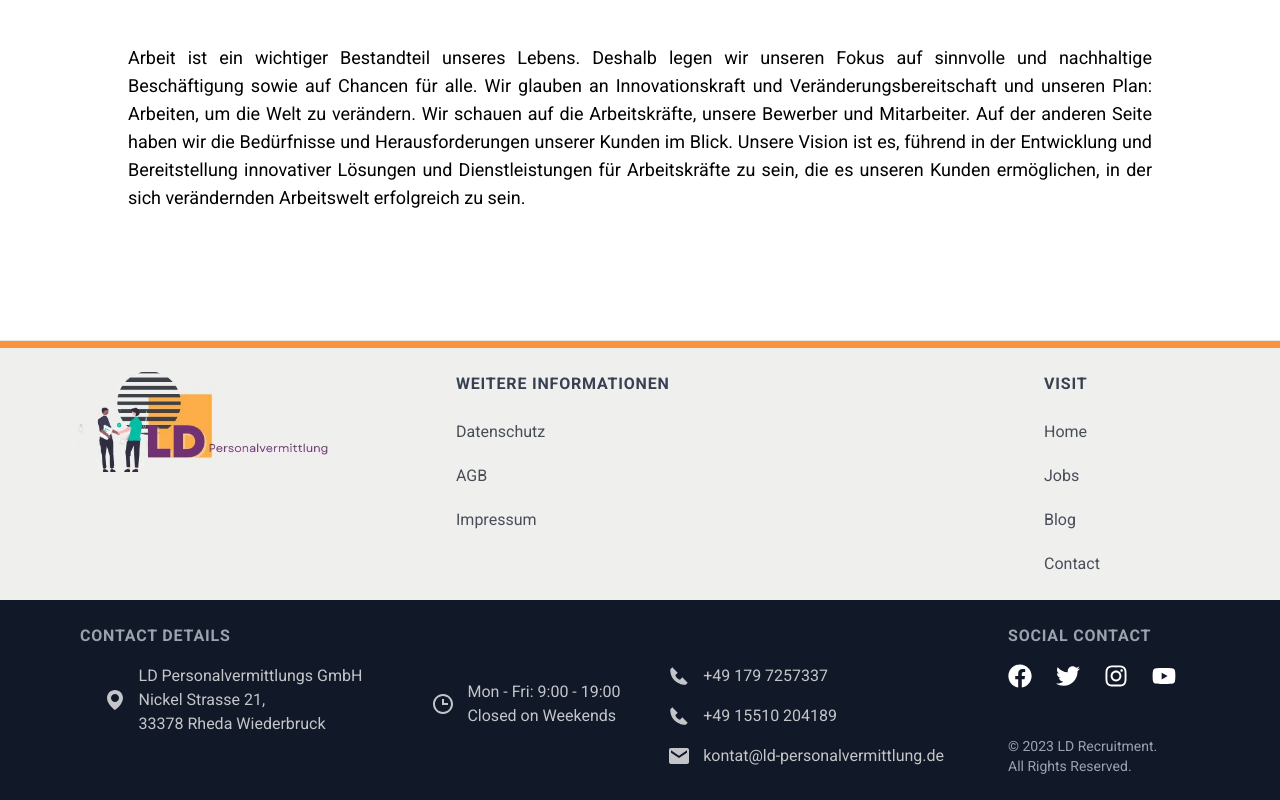
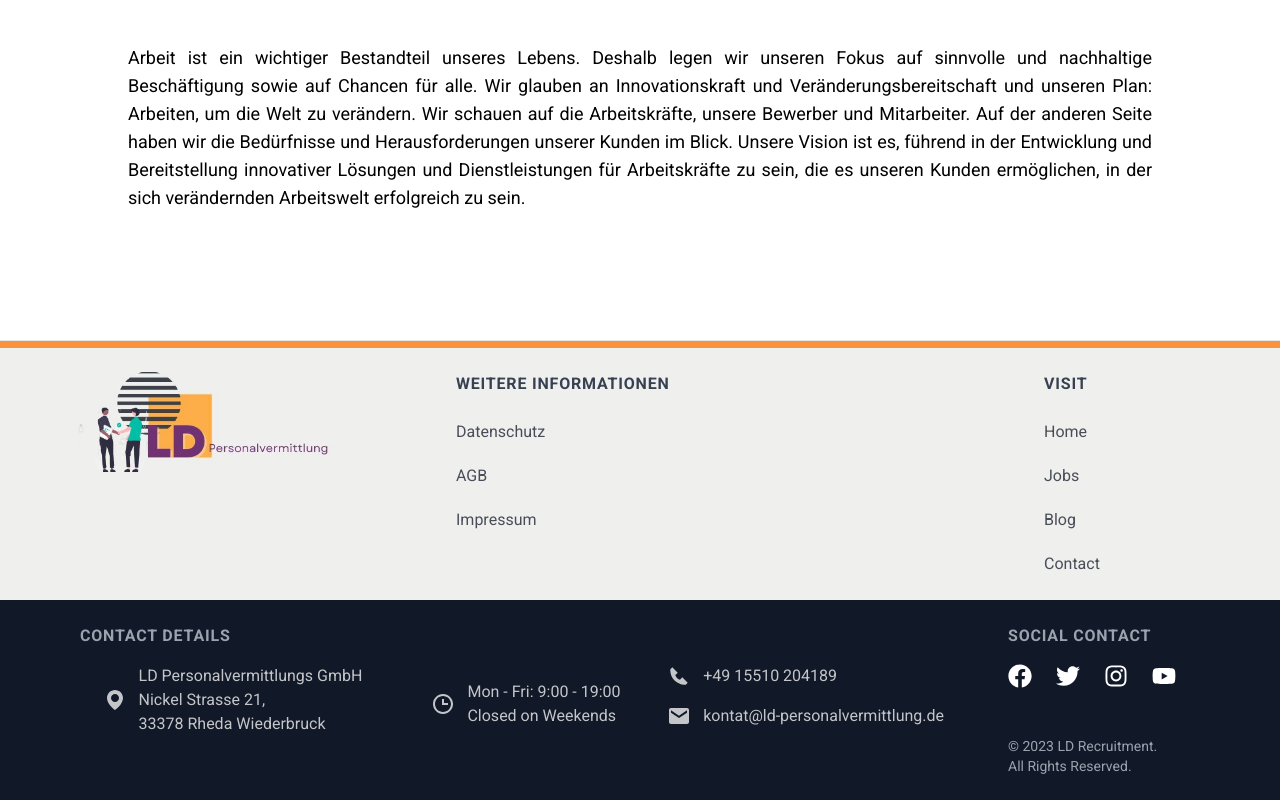
Before and after one commit to 369webforall/job-site, a Next.js app: page / in a window 1280 px wide. Shown: the part 2049-2849 px from the top of the page. Built offline with nearby package versions, Linux system fonts and the light colour scheme.

Commit message:
remove tel

```diff
--- a/app/contact/Address.jsx
+++ b/app/contact/Address.jsx
@@ -49,25 +49,6 @@ const Address = () => {
                   <path d="M14.594,13.994l-1.66,1.66c-0.577-0.109-1.734-0.471-2.926-1.66c-1.193-1.193-1.553-2.354-1.661-2.926l1.661-1.66 l0.701-0.701L5.295,3.293L4.594,3.994l-1,1C3.42,5.168,3.316,5.398,3.303,5.643c-0.015,0.25-0.302,6.172,4.291,10.766 C11.6,20.414,16.618,20.707,18,20.707c0.202,0,0.326-0.006,0.358-0.008c0.245-0.014,0.476-0.117,0.649-0.291l1-1l0.697-0.697 l-5.414-5.414L14.594,13.994z" />
                 </svg>
               </span>
-              <span className="ml-3">+49 179 7257337</span>
-            </Link>
-          </li>
-          <li className="mt-4">
-            <Link
-              href="/contact"
-              className="flex items-center opacity-75 hover:opacity-100"
-            >
-              <span>
-                <svg
-                  xmlns="http://www.w3.org/2000/svg"
-                  width="24"
-                  height="24"
-                  viewBox="0 0 24 24"
-                  className="fill-current"
-                >
-                  <path d="M14.594,13.994l-1.66,1.66c-0.577-0.109-1.734-0.471-2.926-1.66c-1.193-1.193-1.553-2.354-1.661-2.926l1.661-1.66 l0.701-0.701L5.295,3.293L4.594,3.994l-1,1C3.42,5.168,3.316,5.398,3.303,5.643c-0.015,0.25-0.302,6.172,4.291,10.766 C11.6,20.414,16.618,20.707,18,20.707c0.202,0,0.326-0.006,0.358-0.008c0.245-0.014,0.476-0.117,0.649-0.291l1-1l0.697-0.697 l-5.414-5.414L14.594,13.994z" />
-                </svg>
-              </span>
               <span className="ml-3">+49 15510 204189</span>
             </Link>
           </li>
--- a/components/Footer.jsx
+++ b/components/Footer.jsx
@@ -163,25 +163,6 @@ function Footer() {
                           <path d="M14.594,13.994l-1.66,1.66c-0.577-0.109-1.734-0.471-2.926-1.66c-1.193-1.193-1.553-2.354-1.661-2.926l1.661-1.66 l0.701-0.701L5.295,3.293L4.594,3.994l-1,1C3.42,5.168,3.316,5.398,3.303,5.643c-0.015,0.25-0.302,6.172,4.291,10.766 C11.6,20.414,16.618,20.707,18,20.707c0.202,0,0.326-0.006,0.358-0.008c0.245-0.014,0.476-0.117,0.649-0.291l1-1l0.697-0.697 l-5.414-5.414L14.594,13.994z" />
                         </svg>
                       </span>
-                      <span className="ml-3">+49 179 7257337</span>
-                    </Link>
-                  </li>
-                  <li className="mt-4">
-                    <Link
-                      href="/contact"
-                      className="flex items-center opacity-75 hover:opacity-100"
-                    >
-                      <span>
-                        <svg
-                          xmlns="http://www.w3.org/2000/svg"
-                          width="24"
-                          height="24"
-                          viewBox="0 0 24 24"
-                          className="fill-current"
-                        >
-                          <path d="M14.594,13.994l-1.66,1.66c-0.577-0.109-1.734-0.471-2.926-1.66c-1.193-1.193-1.553-2.354-1.661-2.926l1.661-1.66 l0.701-0.701L5.295,3.293L4.594,3.994l-1,1C3.42,5.168,3.316,5.398,3.303,5.643c-0.015,0.25-0.302,6.172,4.291,10.766 C11.6,20.414,16.618,20.707,18,20.707c0.202,0,0.326-0.006,0.358-0.008c0.245-0.014,0.476-0.117,0.649-0.291l1-1l0.697-0.697 l-5.414-5.414L14.594,13.994z" />
-                        </svg>
-                      </span>
                       <span className="ml-3">+49 15510 204189</span>
                     </Link>
                   </li>
```
